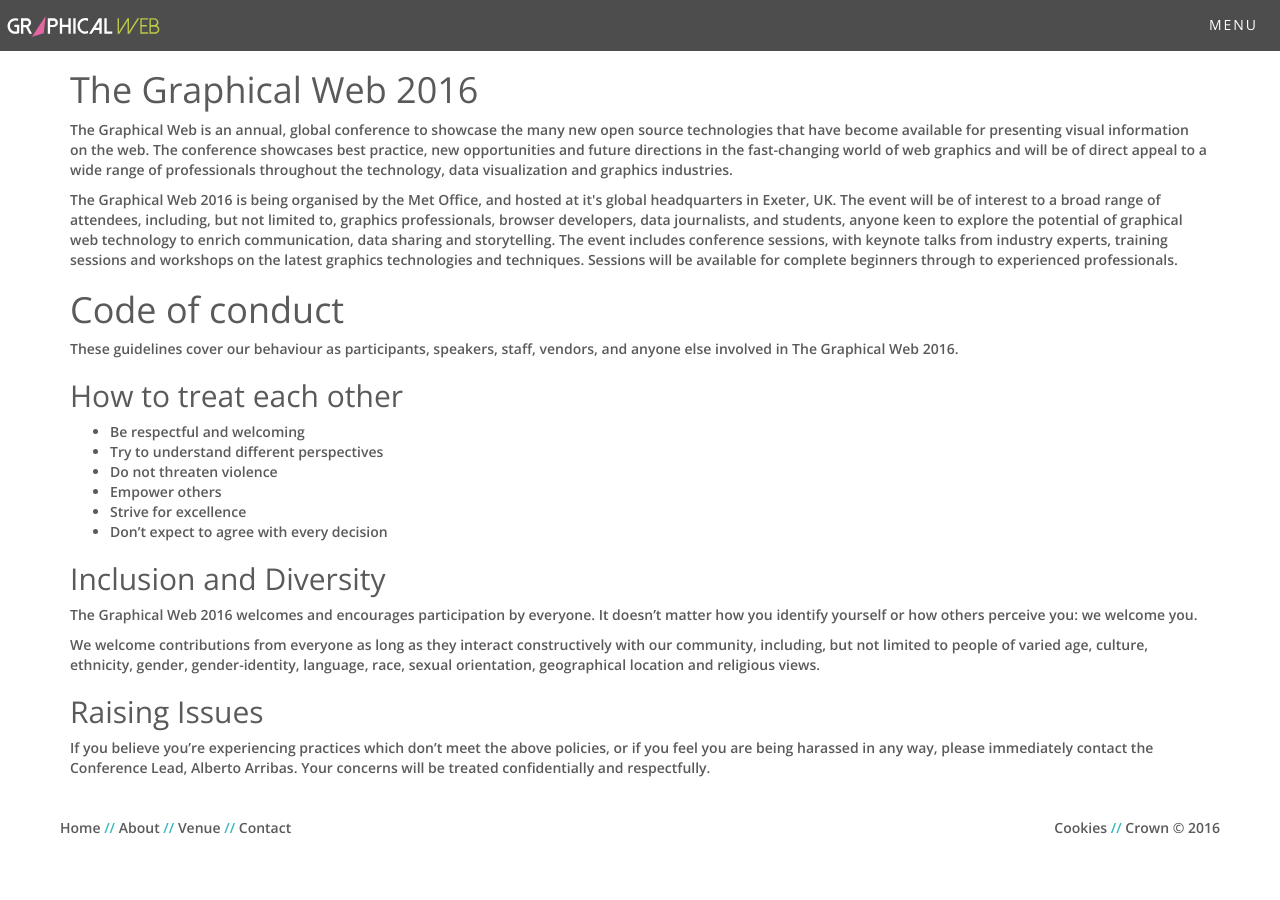
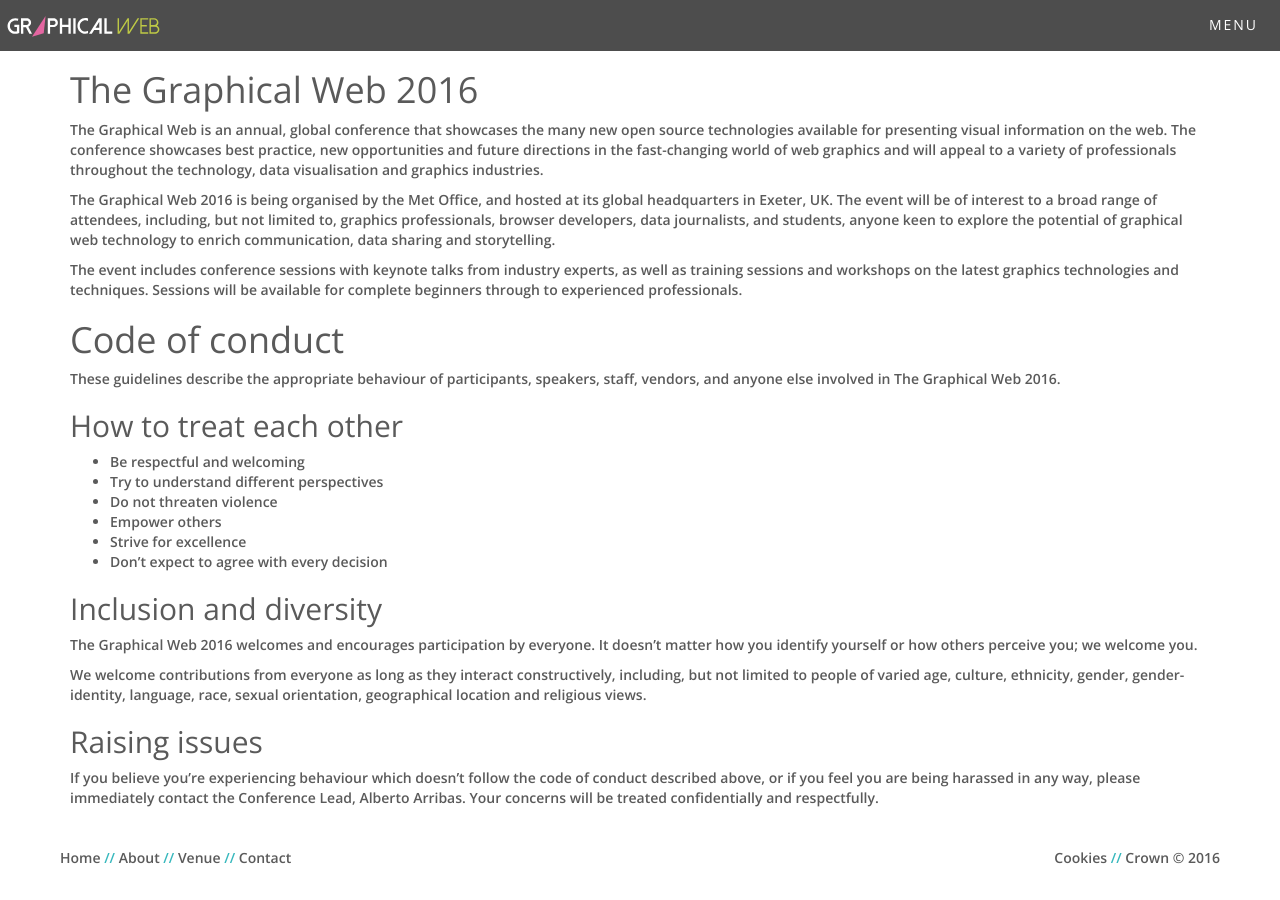
Before and after one commit to informatics-lab/graphical-web-website, a Jekyll site: the page built from conference.html, in a window 1280 px wide. Built offline with Jekyll 4.4.1, drawn with Linux system fonts in a browser that asks for light colours; nearby versions of some CDN libraries.

Commit message:
improve grammar

```diff
--- a/_includes/conference/information.html
+++ b/_includes/conference/information.html
@@ -2,14 +2,17 @@
   <div class="container">
     <h1 class="conf-title">The Graphical Web 2016</h1>
     <p>
-      The Graphical Web is an annual, global conference to showcase the many new open source technologies that have become available for presenting visual information on the web. The conference showcases best practice, new opportunities and future directions in the fast-changing world of web graphics and will be of direct appeal to a wide range of professionals throughout the technology, data visualization and graphics industries.
+      The Graphical Web is an annual, global conference that showcases the many new open source technologies  available for presenting visual information on the web. The conference showcases best practice, new opportunities and future directions in the fast-changing world of web graphics and will appeal to a variety of professionals throughout the technology, data visualisation and graphics industries.
     </p>
     <p>
-      The Graphical Web 2016 is being organised by the Met Office, and hosted at it's global headquarters in Exeter, UK. The event will be of interest to a broad range of attendees, including, but not limited to, graphics professionals, browser developers, data journalists, and students, anyone keen to explore the potential of graphical web technology to enrich communication, data sharing and storytelling. The event includes conference sessions, with keynote talks from industry experts, training sessions and workshops on the latest graphics technologies and techniques. Sessions will be available for complete beginners through to experienced professionals.
+      The Graphical Web 2016 is being organised by the Met Office, and hosted at its global headquarters in Exeter, UK. The event will be of interest to a broad range of attendees, including, but not limited to, graphics professionals, browser developers, data journalists, and students, anyone keen to explore the potential of graphical web technology to enrich communication, data sharing and storytelling.
+</p>
+<p>
+      The event includes conference sessions with keynote talks from industry experts, as well as training sessions and workshops on the latest graphics technologies and techniques. Sessions will be available for complete beginners through to experienced professionals.
     </p>
     <h1 class="conduct">Code of conduct</h1>
     <p>
-      These guidelines cover our behaviour as participants, speakers, staff, vendors, and anyone else involved in The Graphical Web 2016.
+      These guidelines describe the appropriate behaviour of participants, speakers, staff, vendors, and anyone else involved in The Graphical Web 2016.
     </p>
 
     <h2>How to treat each other</h2>
@@ -22,17 +25,17 @@
       <li>Don’t expect to agree with every decision</li>
     </ul>
 
-    <h2>Inclusion and Diversity</h2>
+    <h2>Inclusion and diversity</h2>
     <p>
-      The Graphical Web 2016 welcomes and encourages participation by everyone. It doesn’t matter how you identify yourself or how others perceive you: we welcome you.
+      The Graphical Web 2016 welcomes and encourages participation by everyone. It doesn’t matter how you identify yourself or how others perceive you; we welcome you.
     </p>
     <p>
-      We welcome contributions from everyone as long as they interact constructively with our community, including, but not limited to people of varied age, culture, ethnicity, gender, gender-identity, language, race, sexual orientation, geographical location and religious views.
+      We welcome contributions from everyone as long as they interact constructively, including, but not limited to people of varied age, culture, ethnicity, gender, gender-identity, language, race, sexual orientation, geographical location and religious views.
     </p>
 
-    <h2>Raising Issues</h2>
+    <h2>Raising issues</h2>
     <p>
-      If you believe you’re experiencing practices which don’t meet the above policies, or if you feel you are being harassed in any way, please immediately contact the Conference Lead, Alberto Arribas. Your concerns will be treated confidentially and respectfully.
+      If you believe you’re experiencing behaviour which doesn’t follow the code of conduct described above, or if you feel you are being harassed in any way, please immediately contact the Conference Lead, Alberto Arribas. Your concerns will be treated confidentially and respectfully.
     </p>
   </div>
 </div>
```
